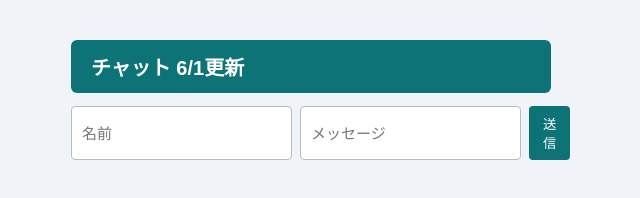
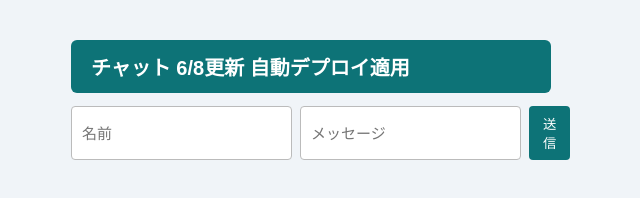
Before and after one commit to itoakihiro555/-web-app-2026-, a website: page myapp/public/chat.html in a window 1280 px wide. Shown: the whole page, without its empty margins (329-969 px from the left). Drawn offline with Linux system fonts and the light colour scheme; no server answers.

Commit message:
chatタイトル変更

```diff
--- a/myapp/public/chat.html
+++ b/myapp/public/chat.html
@@ -19,7 +19,7 @@
   </style>
 </head>
 <body>
-  <h1>チャット 6/1更新</h1>
+  <h1>チャット 6/8更新 自動デプロイ適用</h1>
   <form id="form">
     <input type="text" id="username" placeholder="名前" required>
     <input type="text" id="text" placeholder="メッセージ" required>
```
